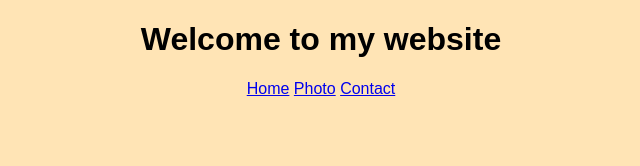
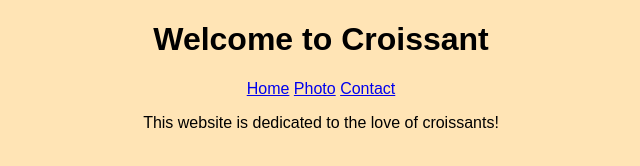
Before and after one commit to Khalipa-B/Croissant, a plain HTML site: page index.html in a window 1280 px wide. Shown: the whole page, without its empty margins (319-959 px from the left). Drawn offline with Linux system fonts and the light colour scheme.

Commit message:
Updated index.html

```diff
--- a/index.html
+++ b/index.html
@@ -7,9 +7,14 @@
     <link rel="stylesheet" href="src/styles.css" />
   </head>
   <body>
-    <h1>Welcome to my website</h1>
-    <a href="index.html">Home</a>
-    <a href="photo.html">Photo</a>
-    <a href="contact.html">Contact</a>
+    <header>
+      <h1>Welcome to Croissant</h1>
+      <nav>
+        <a href="index.html">Home</a>
+        <a href="photo.html">Photo</a>
+        <a href="contact.html">Contact</a>
+      </nav>
+    </header>
+    <p>This website is dedicated to the love of croissants!</p>
   </body>
 </html>
```
